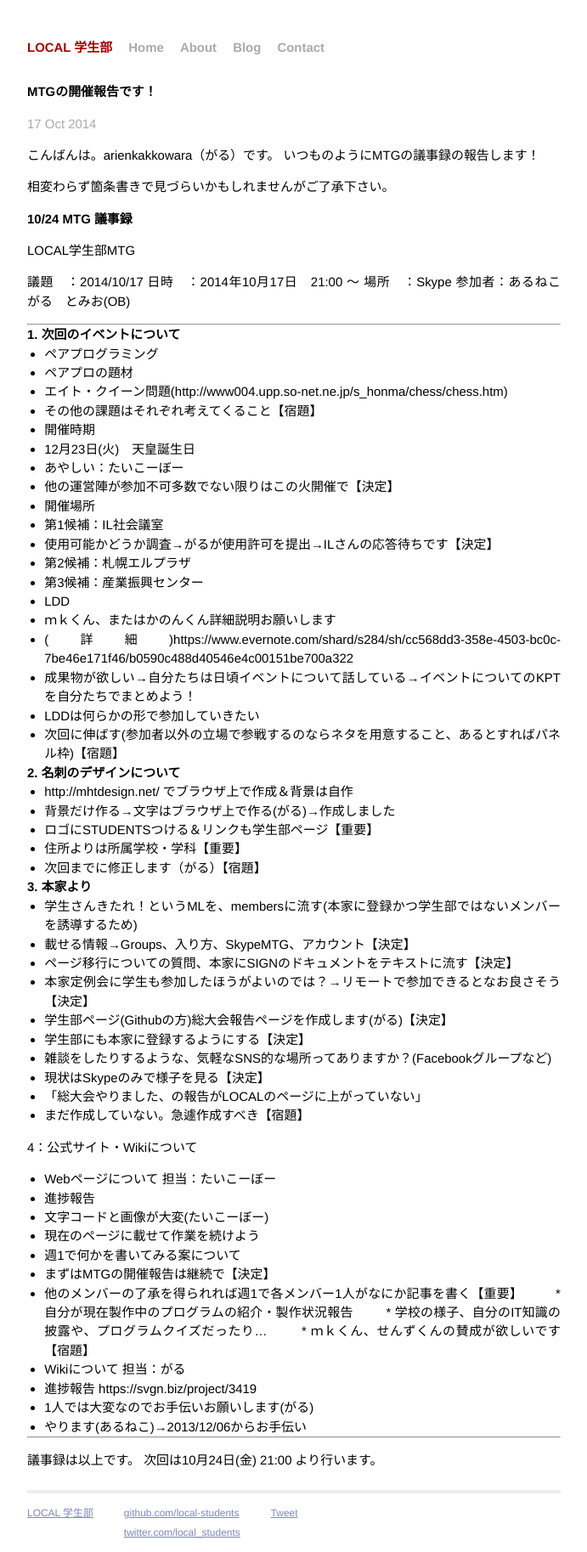
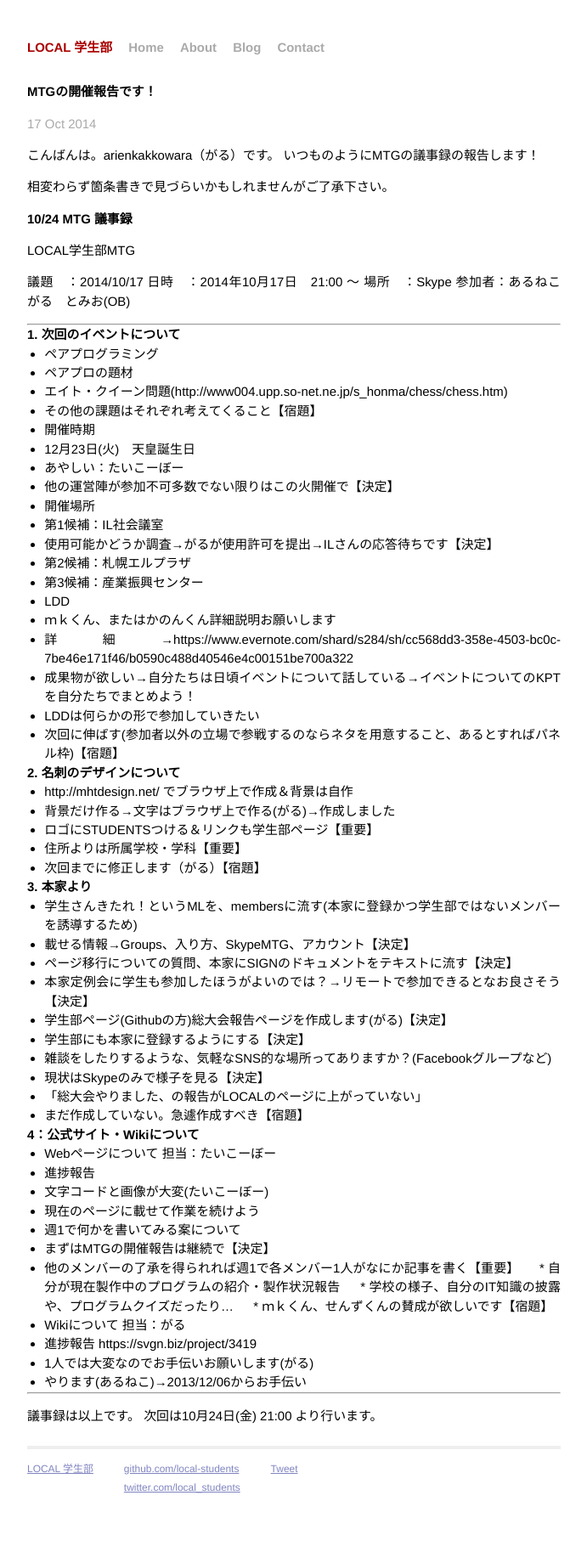
Before and after one commit to local-students/local-students.github.io, a Jekyll site: the page built from _posts/2014-10-17-MTG.markdown, in a window 1280 px wide. Shown: the whole page at 85% size, without its empty margins (294-985 px from the left). Built offline with Jekyll 4.4.1, drawn with Linux system fonts in a browser that asks for light colours; Markdown is read by kramdown in place of the engine named in the settings; comment, search, counter and statistics services are not loaded; after the commit the page ends 1775 px from its top, so only the background shows below that.

Commit message:
修正
表示連れを修正

```diff
--- a/_posts/2014-10-17-MTG.markdown
+++ b/_posts/2014-10-17-MTG.markdown
@@ -21,6 +21,7 @@ LOCAL学生部MTG
 参加者：あるねこ　がる　とみお(OB)
 
 ----------------------------------------------------------------------
+
 ##1. 次回のイベントについて
 *  ペアプログラミング
  * ペアプロの題材
@@ -37,7 +38,7 @@ LOCAL学生部MTG
  * 第3候補：産業振興センター
 *  LDD
  * ｍｋくん、またはかのんくん詳細説明お願いします
- * (詳細)https://www.evernote.com/shard/s284/sh/cc568dd3-358e-4503-bc0c-7be46e171f46/b0590c488d40546e4c00151be700a322
+ * 詳細→https://www.evernote.com/shard/s284/sh/cc568dd3-358e-4503-bc0c-7be46e171f46/b0590c488d40546e4c00151be700a322
  * 成果物が欲しい→自分たちは日頃イベントについて話している→イベントについてのKPTを自分たちでまとめよう！
  * LDDは何らかの形で参加していきたい
   * 次回に伸ばす(参加者以外の立場で参戦するのならネタを用意すること、あるとすればパネル枠)【宿題】
@@ -64,7 +65,7 @@ LOCAL学生部MTG
  * まだ作成していない。急遽作成すべき【宿題】
 
 
-4：公式サイト・Wikiについて
+##4：公式サイト・Wikiについて
 *  Webページについて 担当：たいこーぼー
  * 進捗報告
   * 文字コードと画像が大変(たいこーぼー)
@@ -72,9 +73,9 @@ LOCAL学生部MTG
  * 週1で何かを書いてみる案について
   * まずはMTGの開催報告は継続で【決定】
   * 他のメンバーの了承を得られれば週1で各メンバー1人がなにか記事を書く【重要】
-　　  * 自分が現在製作中のプログラムの紹介・製作状況報告
-　　  * 学校の様子、自分のIT知識の披露や、プログラムクイズだったり…
-　　  * ｍｋくん、せんずくんの賛成が欲しいです【宿題】
+　  * 自分が現在製作中のプログラムの紹介・製作状況報告
+　  * 学校の様子、自分のIT知識の披露や、プログラムクイズだったり…
+　  * ｍｋくん、せんずくんの賛成が欲しいです【宿題】
 *  Wikiについて 担当：がる
  * 進捗報告 https://svgn.biz/project/3419
   * 1人では大変なのでお手伝いお願いします(がる)
```
